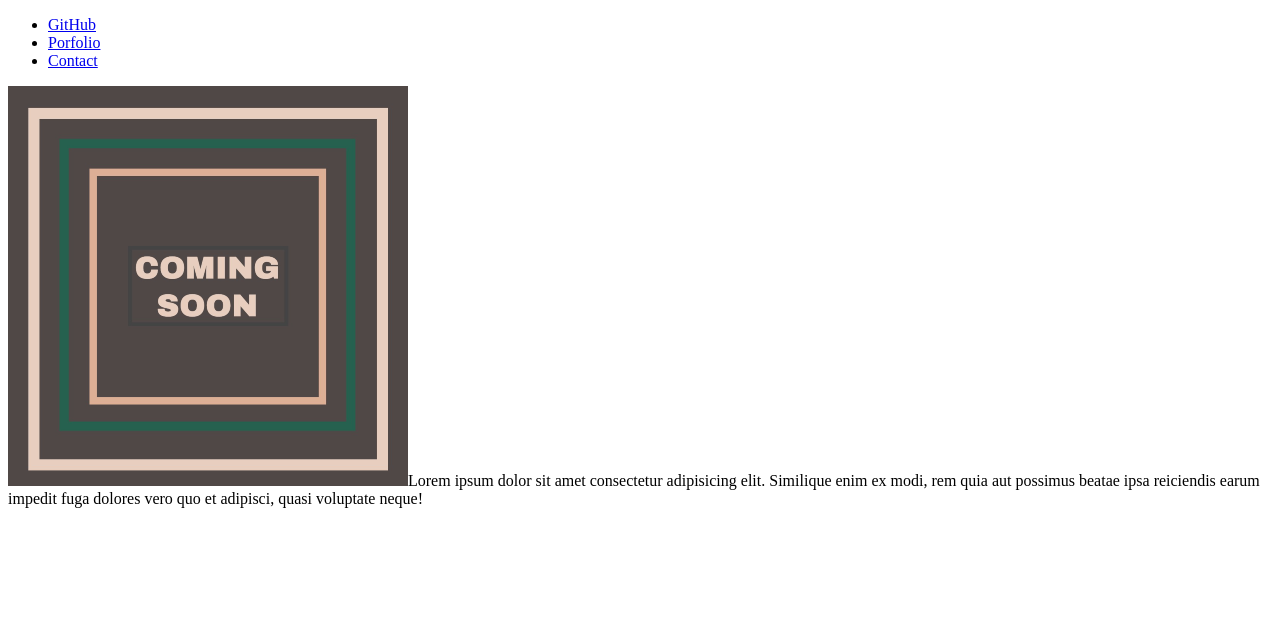
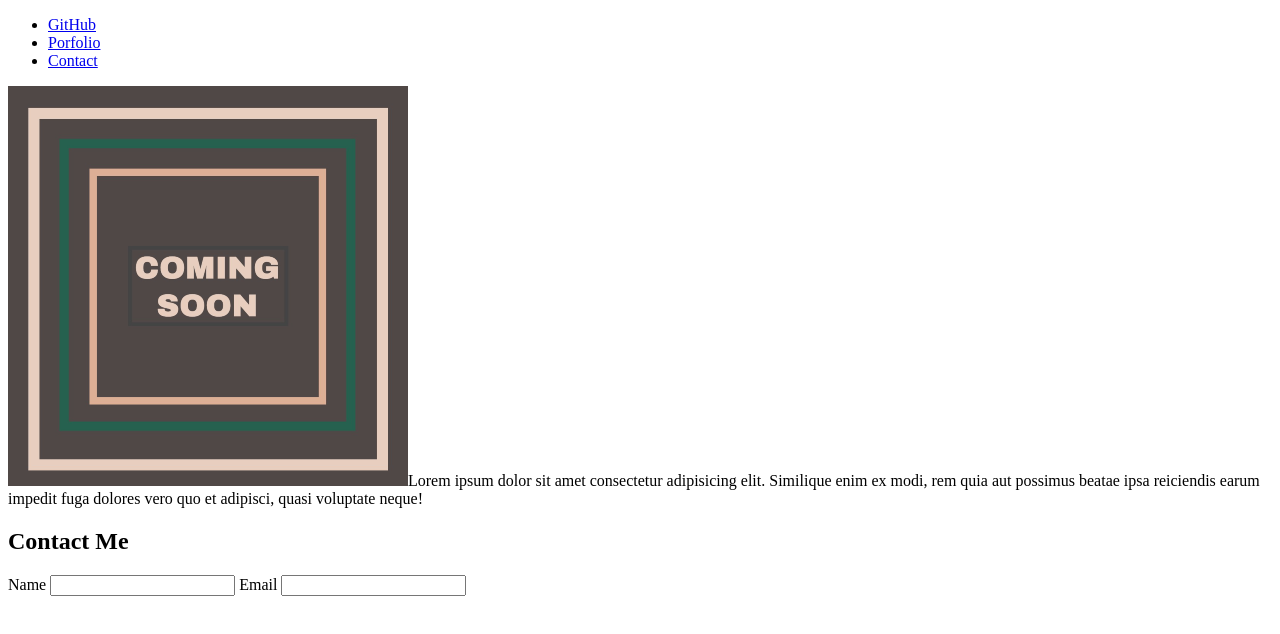
Before and after one commit to christopherrclark/classproject1, a plain HTML site: page index.html in a window 1280 px wide. Drawn offline with Linux system fonts and the light colour scheme.

Commit message:
update html

```diff
--- a/index.html
+++ b/index.html
@@ -19,8 +19,17 @@
     <section id="top">
       <img src="./assets/images/image-1.png" alt="Coming Soon image" id="image1"
       <p id-"image1-caption">Lorem ipsum dolor sit amet consectetur adipisicing elit. Similique enim ex modi, rem quia aut possimus beatae ipsa reiciendis earum impedit fuga dolores vero quo et adipisci, quasi voluptate neque!</p>
+    </section>
+    <section>
+      <h2>Contact Me</h2>
+      <form action="#" method="#" id="contactForm">
+        <label for="name">Name</label>
+        <input type="text" name="name" id="name"<br>
+        <label for="Email">Email</label>
+        <input type="email"
 
 
+      </form>
     </section>
   </main>
 </body>
```
